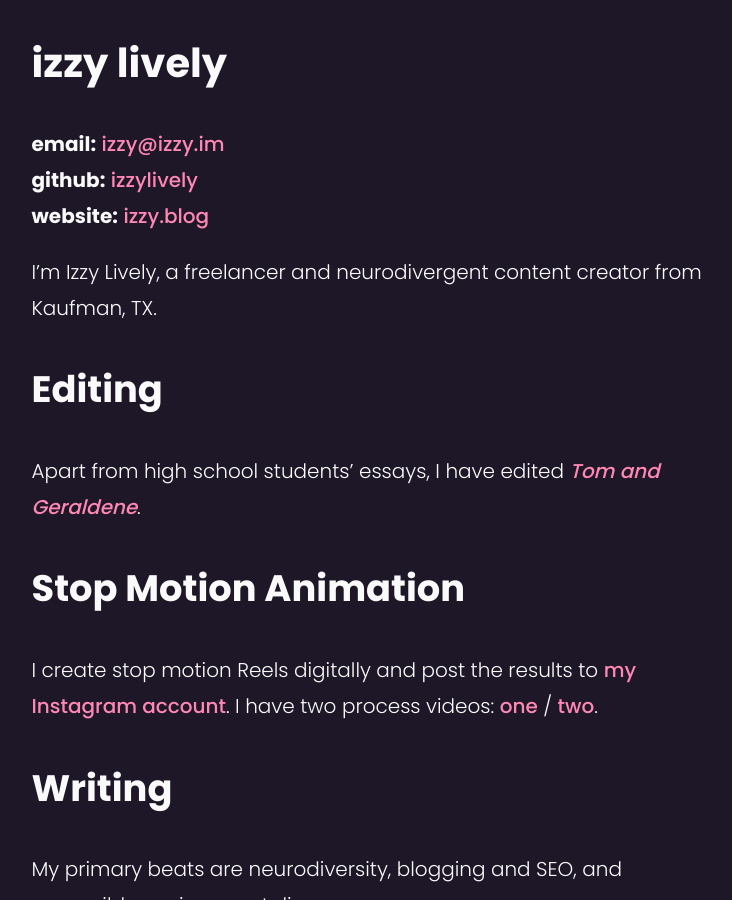
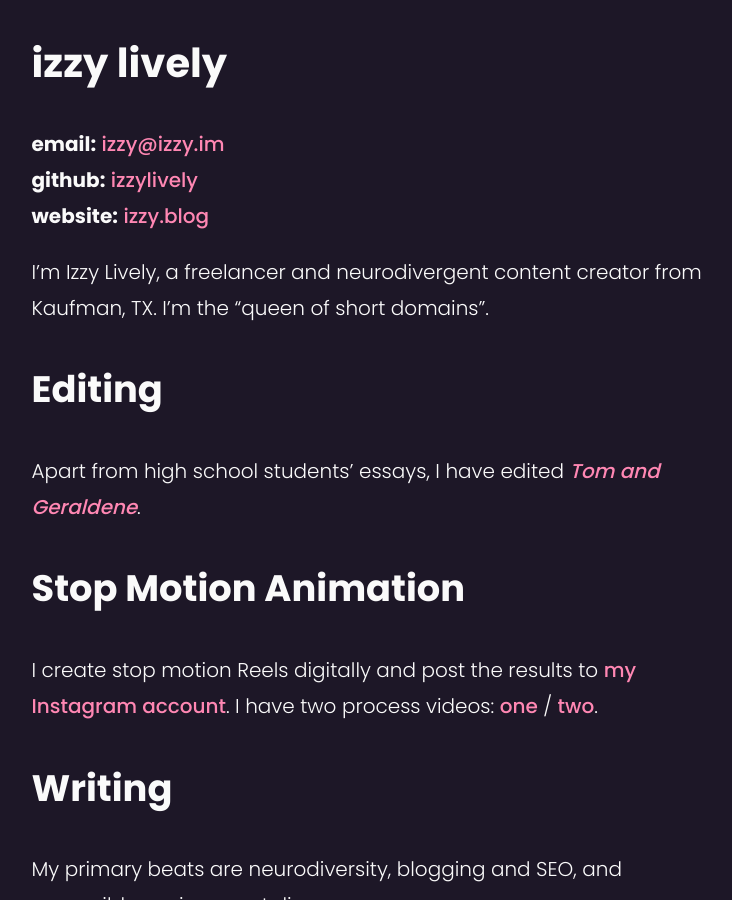
Before and after one commit to autisticjane/autisticjane.github.io, a Jekyll site: the page built from index.md, in a window 1280 px wide and 900 px high. Shown: the whole window, without its empty margins (271-1003 px from the left). Built offline with Jekyll 4.4.1, drawn with Linux system fonts in a browser that asks for light colours.

Commit message:
Update index.md

```diff
--- a/index.md
+++ b/index.md
@@ -8,7 +8,7 @@ title: Izzy Lively
 **github:** [izzylively](https://github.com/izzylively/)<br />
 **website:** [izzy.blog](https://izzy.blog)
 
-I'm Izzy Lively, a freelancer and neurodivergent content creator from Kaufman, TX.
+I'm Izzy Lively, a freelancer and neurodivergent content creator from Kaufman, TX. I'm the "queen of short domains".
 
 ## Editing
 Apart from high school students' essays, I have edited *[Tom and Geraldene](https://www.goodreads.com/book/show/27853163-tom-and-geraldene)*.
```
